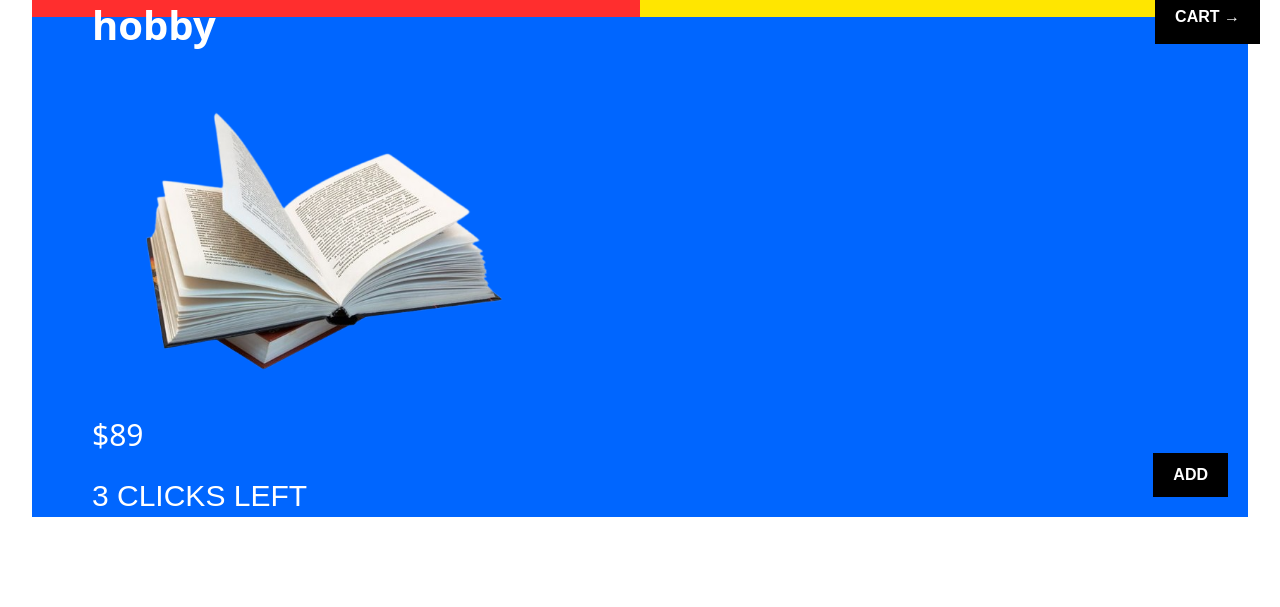
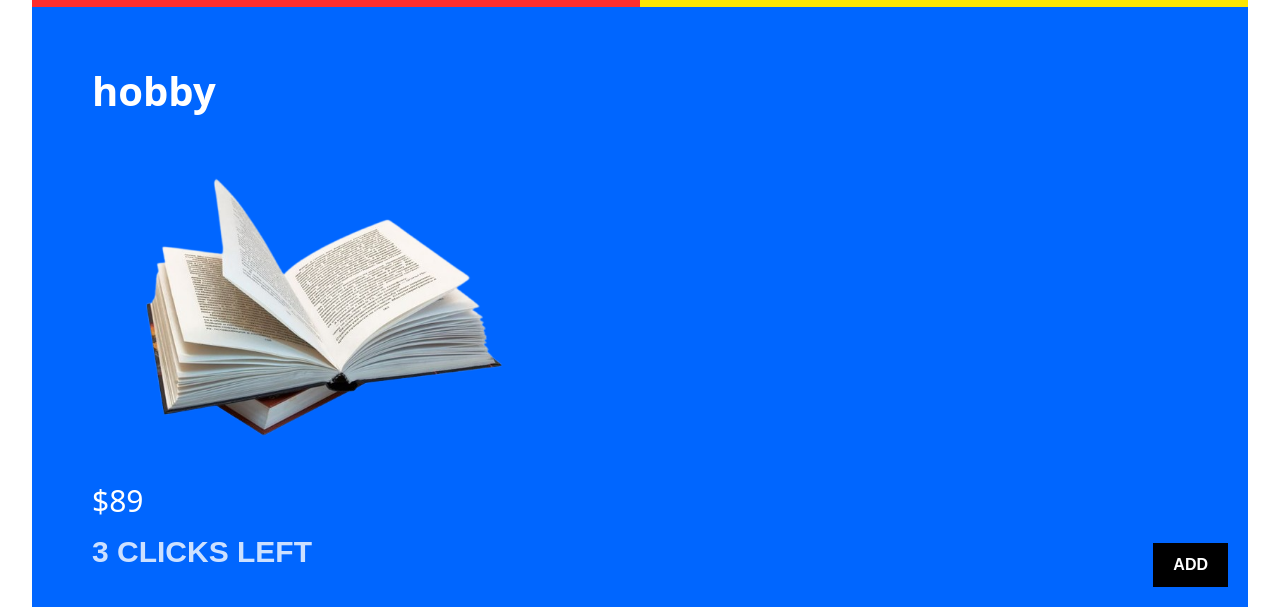
Before and after one commit to taniyuva/final-project, a plain HTML site: page index.html in a window 1280 px wide. Shown: the part 736-1343 px from the top of the page. Before the commit the page ends 1254 px from the top, so only its background shows below. Drawn offline with nearby package versions, Linux system fonts and the light colour scheme; a web font is replaced by a local one.

Commit message:
Update styles.css

```diff
--- a/styles.css
+++ b/styles.css
@@ -30,7 +30,6 @@ body {
 }
 
 
-/* PRODUCT BLOCKS */
 .product {
   padding: 60px;
   color: black;
@@ -52,23 +51,22 @@ body {
   color: black;
 }
 
-/* COLORS */
 .red { background: #ff2e2e; }
 .yellow { background: #ffe600; }
 .blue { background: #0066ff; color: white; }
 
-.blue a { color: white; }
+.blue a {
+  color: white;
+}
 
-/* BIG BLOCK */
 .big {
-  height: 500px; /* Increase this number to make it taller */
+  height: 600px;
   display: flex;
   flex-direction: column;
-  justify-content: center; /* This keeps your content centered vertically */
+  justify-content: flex-start;
 }
 
 
-/* BUTTON */
 button {
   position: absolute;
   bottom: 20px;
@@ -80,10 +78,10 @@ button {
   color: white;
 }
 
-/* CART BUTTON */
+
 .cartBtn {
   position: fixed;
-  bottom: 20px;
+  top: 20px;
   right: 20px;
   background: black;
   color: white;
@@ -92,7 +90,6 @@ button {
   font-weight: bold;
 }
 
-/* HOVER = slight chaos */
 .product:hover {
   transform: scale(1.03);
 }
@@ -123,14 +120,17 @@ h1{
 }
 
 .cart-item {
-
   border: 2px solid black;
-
   padding: 20px;
-
   margin: 20px;
-
   border-radius: 12px;
-
   background: #f4f4f4;
 }
+
+
+.counter {
+  font-size: 18px;
+  font-weight: bold;
+  margin-top: -10px;
+  opacity: 0.8;
+}
```
